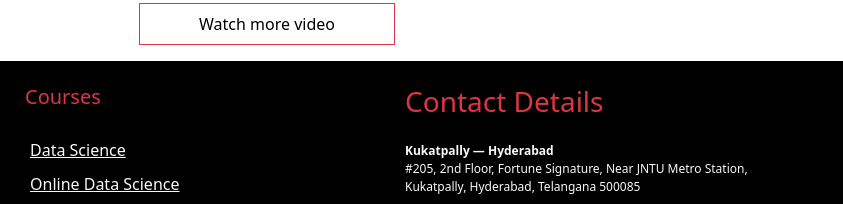
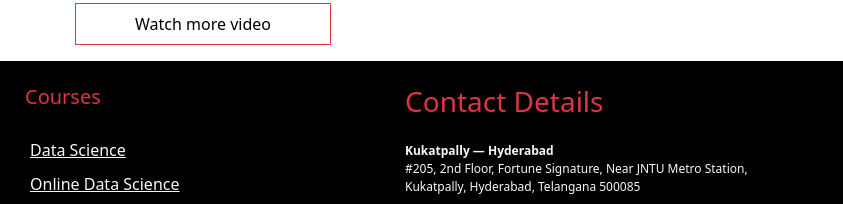
Before and after one commit to Jatin20022/assignment05, a plain HTML site: page index.html in a window 1280 px wide. Shown: the part 3778-3982 px from the top of the page, 437-1280 px from the left. Drawn offline with nearby package versions, Linux system fonts and the light colour scheme.

Commit message:
fourth commit

```diff
--- a/index.html
+++ b/index.html
@@ -222,7 +222,7 @@
         <div class="heading text-center p-4"><h1>Let’s Watch a Video Bite From Our Institute</h1></div>
         <div class="et_pb_video_box d-flex justify-content-center"><div class="fluid-width-video-wrapper "><iframe title="Find Out Why Innomatics Is The Best EdTech In India" height='300px' width="500" src="https://www.youtube.com/embed/OKUFrW40xyI?feature=oembed"></iframe></div></div>
         <div class="btnn">
-        <button class="text-center p-2 border border-danger" style=" width: 20%;margin-left: 45%; margin-right: 30%; background: transparent;"><a href="https://www.youtube.com/@InnomaticsResearchLabs" style="color: black; text-decoration: none;">Watch more video</a></button>
+        <button class="text-center p-2 border border-danger" style=" width: 20%;margin-left: 40%; margin-right: 30%; background: transparent;"><a href="https://www.youtube.com/@InnomaticsResearchLabs" style="color: black; text-decoration: none;">Watch more video</a></button>
       </div>
     </div>
   </section>
```
